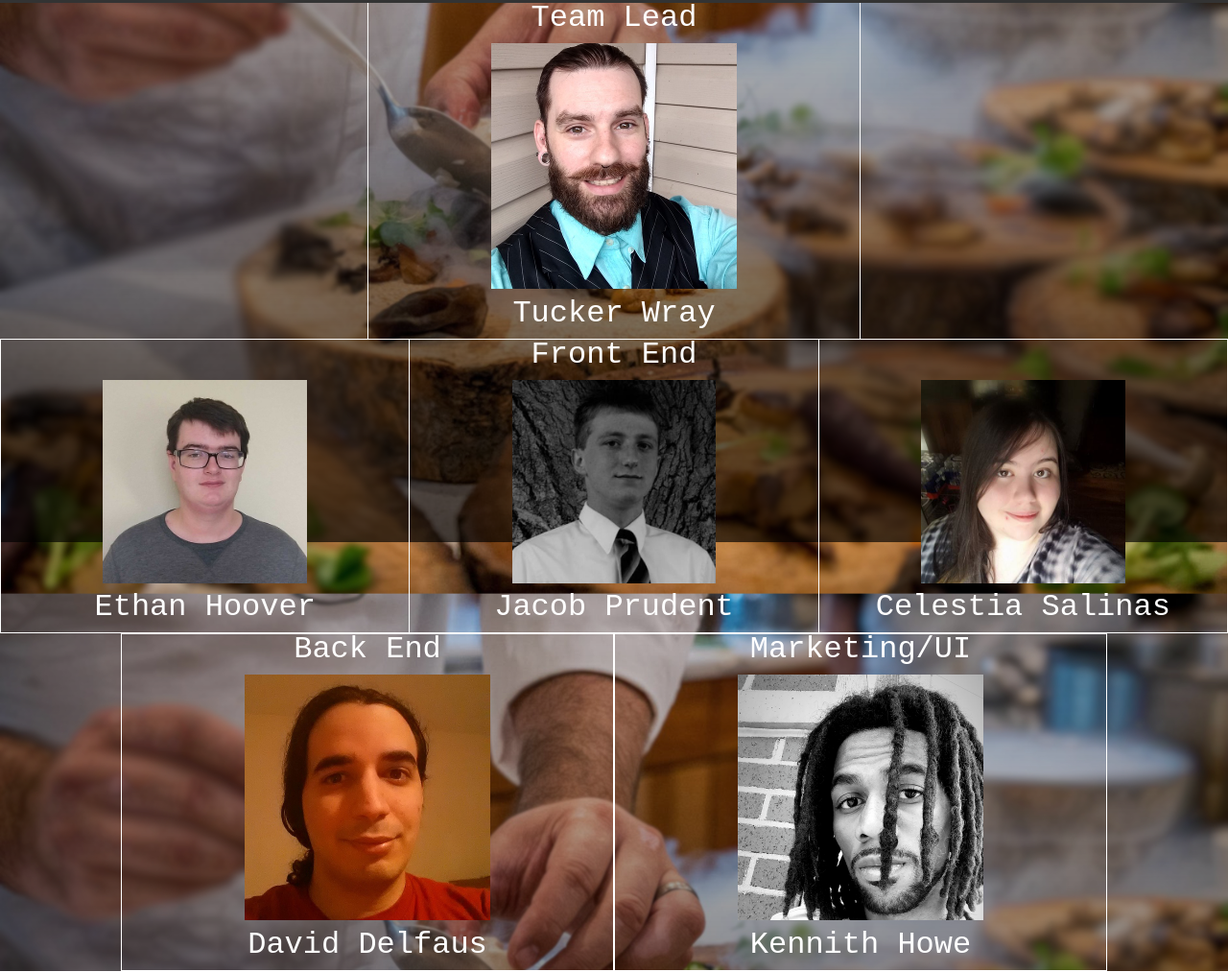
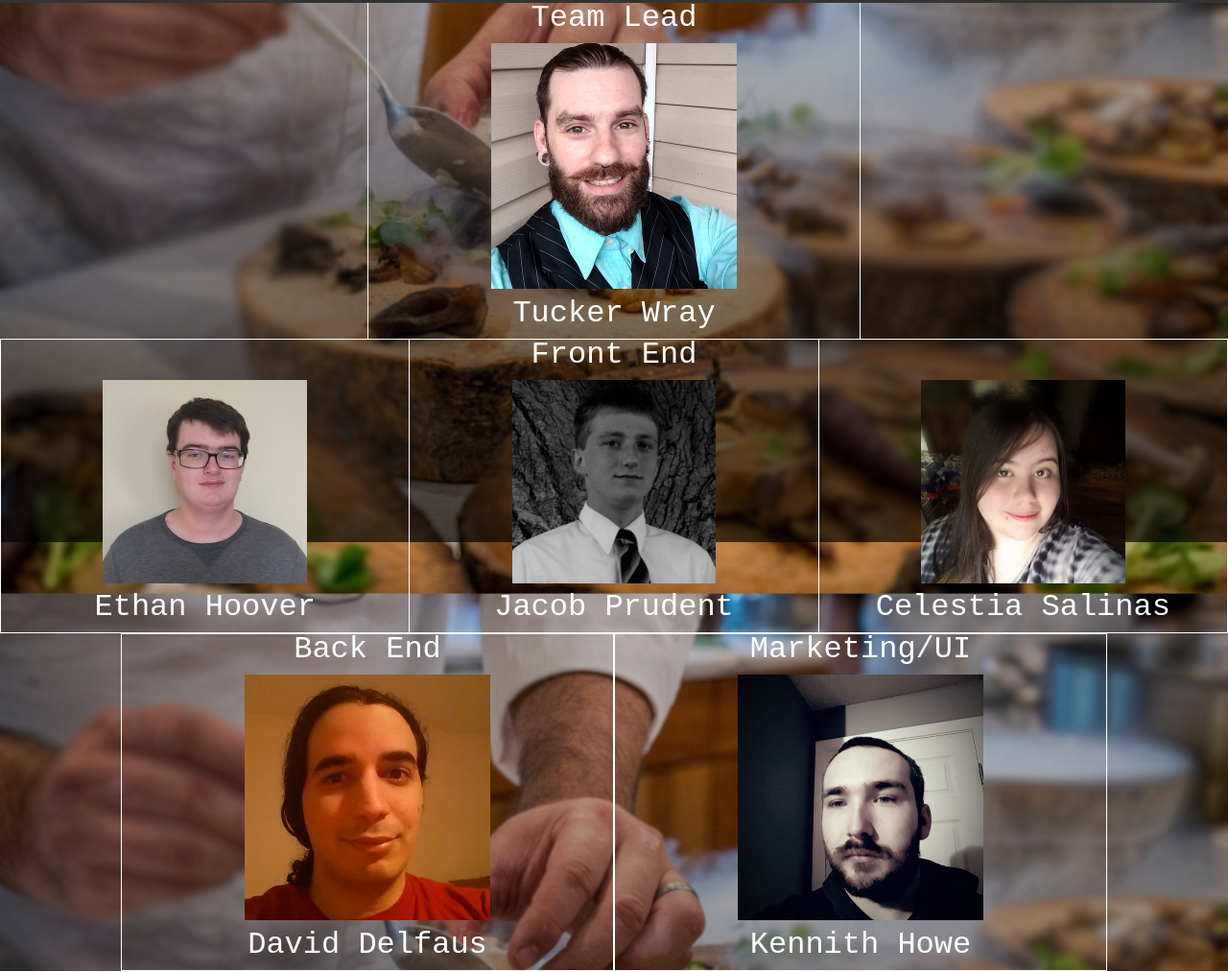
Before and after one commit to bwft-chef-portfolio/Marketing, a plain HTML site: page team.html in a window 1280 px wide. Shown: the part 235-1248 px from the top of the page at 96% size. Drawn offline with nearby package versions, Linux system fonts and the light colour scheme.

Commit message:
Final Draft

```diff
--- a/less/global.less
+++ b/less/global.less
@@ -4,6 +4,7 @@
 
 html {
   font-size: 62.5%;
+
 }
 
 html, body {
@@ -14,6 +15,7 @@ body{
   background-repeat: no-repeat;
   background-size: cover;
   background-attachment: fixed;
+
 }
 
 h2, h3, h4, h5 {
--- a/team.html
+++ b/team.html
@@ -113,7 +113,7 @@
                     <div class="marketing">
                         <h2>Marketing/UI</h2>
 
-                        <img class="profile" src="img/kennith.png" alt="Kennith">
+                        <img class="profile" src="img/kennith.jpg" alt="Kennith">
                         <h2>Kennith Howe</h2>
 
                     </div>
```
Also changed, not shown: index.html (+1 -1 lines), img/kennith.jpg (added), img/kennith.png (deleted).
